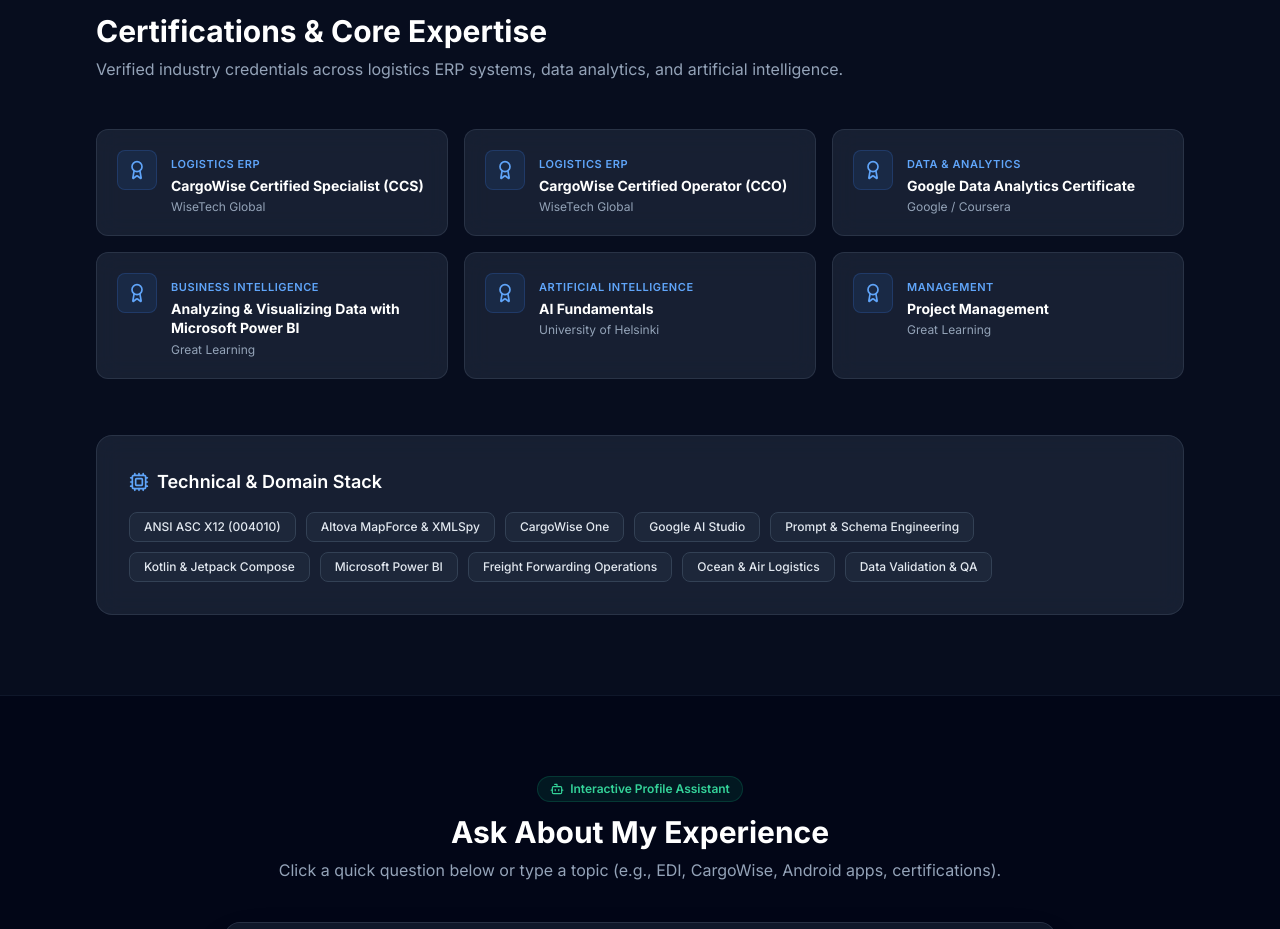
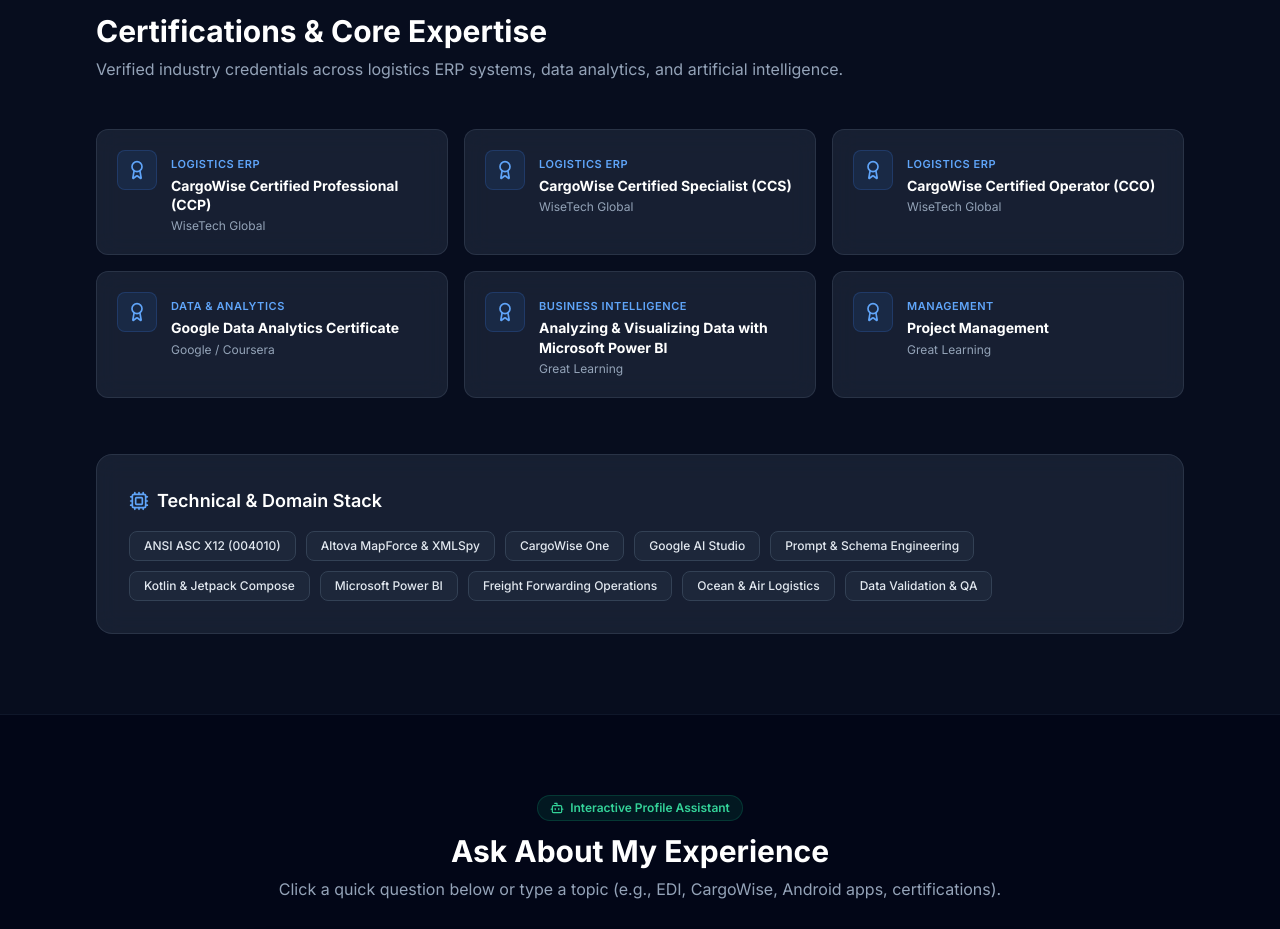
Before and after one commit to Juswind/juswind.github.io, a plain HTML site: page index.html in a window 1280 px wide. Shown: the part 1880-2809 px from the top of the page. Drawn offline with nearby package versions, Linux system fonts and the light colour scheme.

Commit message:
Update index.html

```diff
--- a/index.html
+++ b/index.html
@@ -94,6 +94,11 @@
       // ADD NEW CERTIFICATES HERE (Just copy one line, paste below, and edit!)
       certifications: [
         {
+          title: "CargoWise Certified Professional (CCP)",
+          issuer: "WiseTech Global",
+          category: "Logistics ERP"
+        },
+         {
           title: "CargoWise Certified Specialist (CCS)",
           issuer: "WiseTech Global",
           category: "Logistics ERP"
@@ -112,11 +117,6 @@
           title: "Analyzing & Visualizing Data with Microsoft Power BI",
           issuer: "Great Learning",
           category: "Business Intelligence"
-        },
-        {
-          title: "AI Fundamentals",
-          issuer: "University of Helsinki",
-          category: "Artificial Intelligence"
         },
         {
           title: "Project Management",
```
